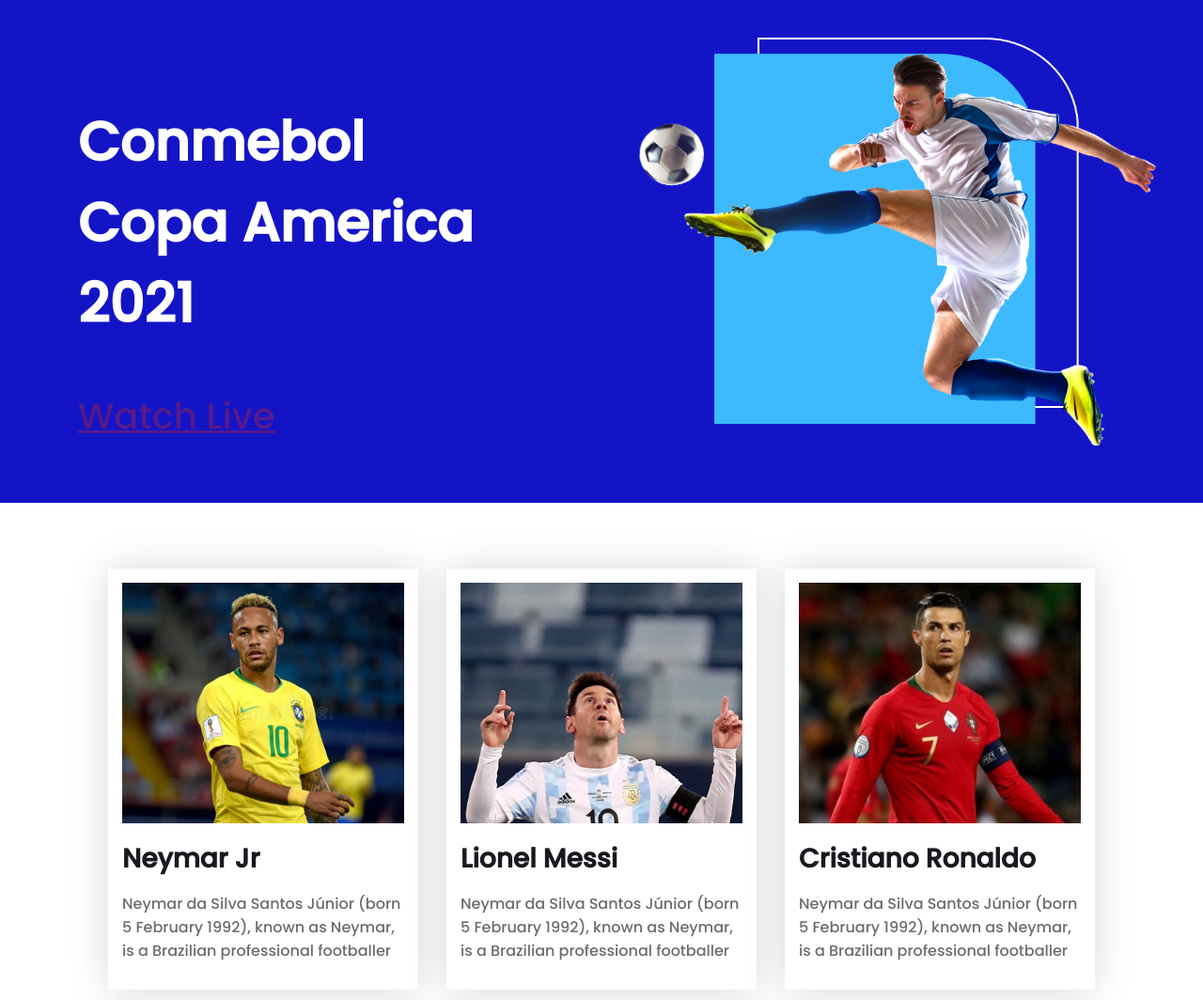
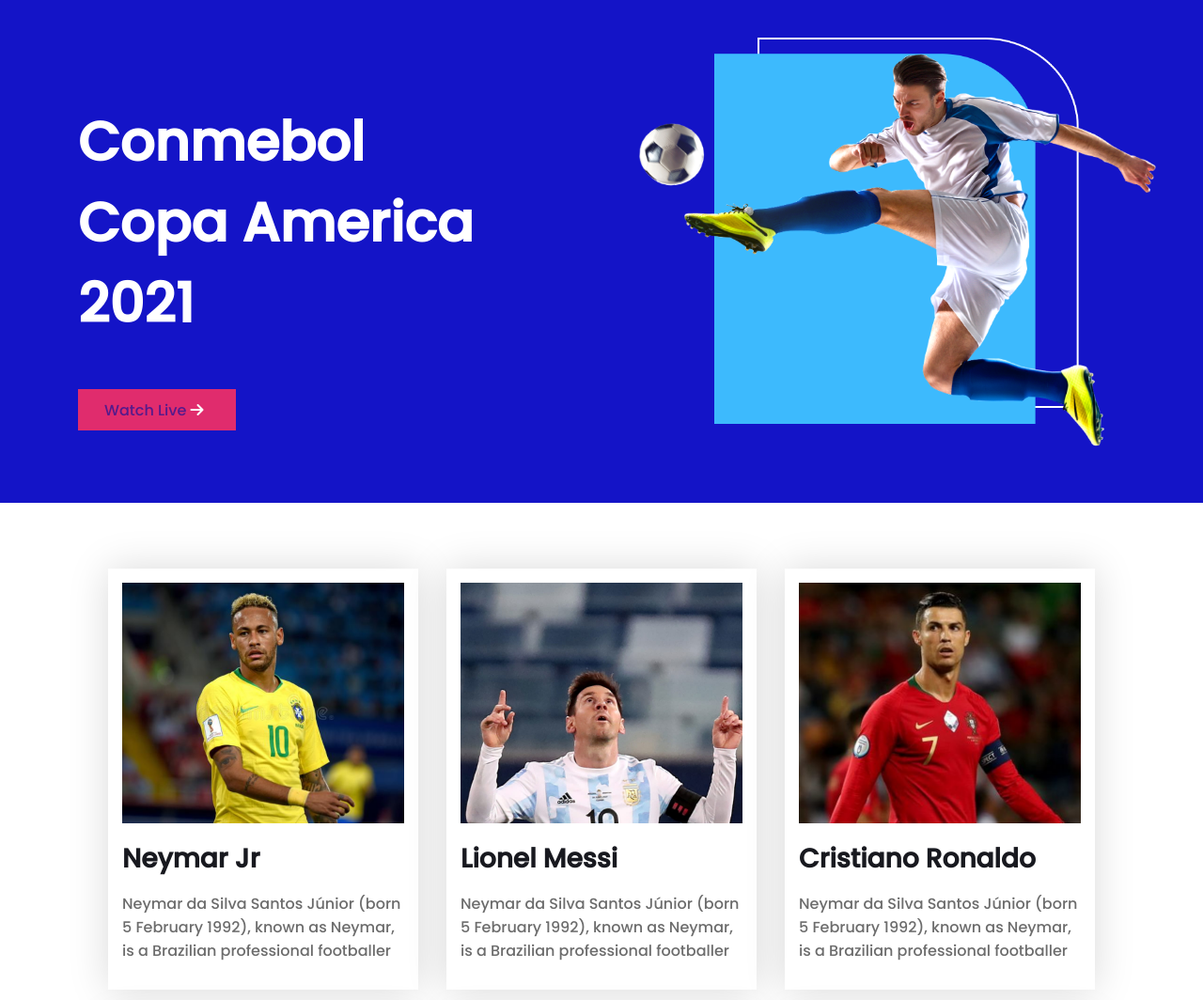
Before and after one commit to siefat/responsive-football, a plain HTML site: page index.html in a window 1280 px wide. Shown: the top 1064 px of the page at 94% size. Drawn offline with Linux system fonts and the light colour scheme.

Commit message:
body-add

```diff
--- a/index.html
+++ b/index.html
@@ -20,9 +20,13 @@
             <div class="title-banner">
                 <div class="header-title">
                     <h1>Conmebol Copa America 2021</h1>
-                    <div class="button-link">
-                        <span><a href="">Watch Live</a></span>
-                    </div>
+                    <nav>
+                        <div class="button-link">
+                            <div class="button-text"><a id="link" href="">Watch Live</a>
+                                <i class=" fas fa-arrow-right"></i>
+                            </div>
+                        </div>
+                    </nav>
                 </div>
                 <div class="banner"><img src="images/banner.png" alt="">
                 </div>
--- a/style.css
+++ b/style.css
@@ -7,9 +7,6 @@ body{
     margin: 0;
 }
 /*------------------- header style-------------------------- */
-.header-container{
-
-}
 .title-banner{
     display: flex;
     justify-content: space-evenly;
@@ -23,7 +20,20 @@ body{
     margin-top: 60px;
     margin-left: 35px;
     margin-right: 52px;
-
+}
+.button-link{
+    width: 168px;
+    height: 44px;
+    background-color: #E02C6D;
+}
+.button-text{
+    font-size: 16px;
+    padding-top: 10px;
+    padding-left: 28px;
+    color: #FFFFFF;
+}
+#link{
+    text-decoration: none;
 
 }
 .banner img{
```
